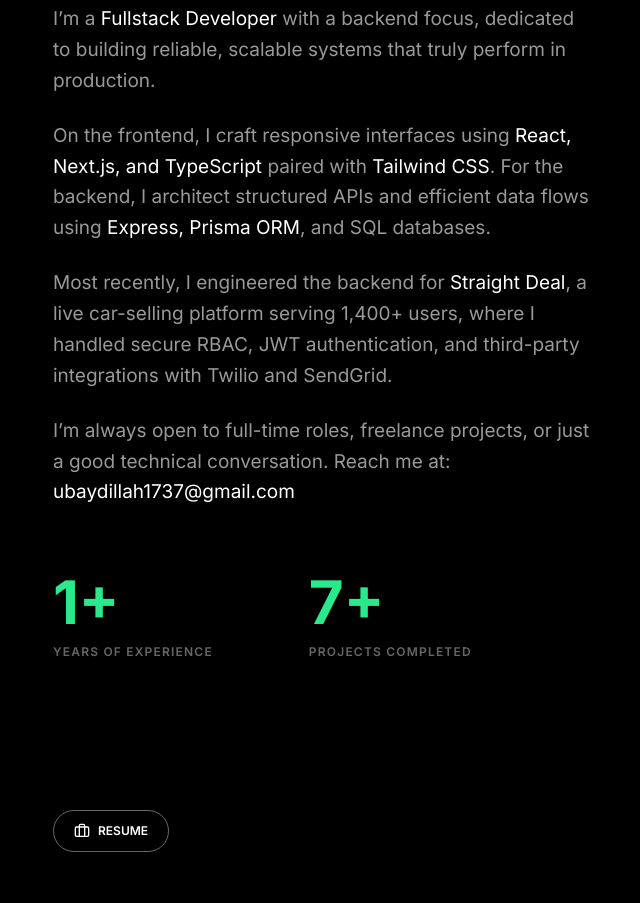
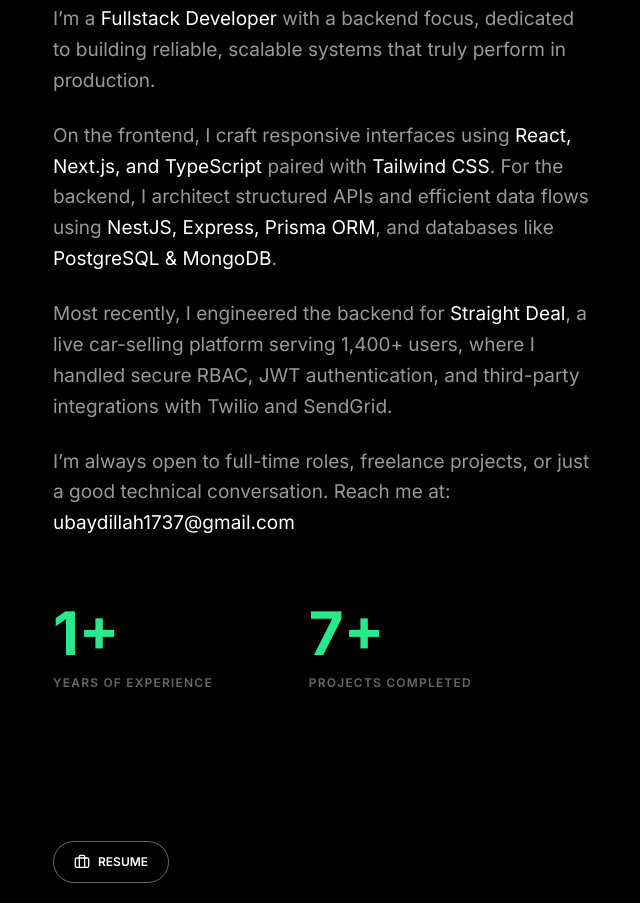
Before and after one commit to ubaydillah1/bio, a React (Vite) app: page / in a window 1280 px wide. Shown: the part 1320-2223 px from the top of the page, without its empty margins (427-1067 px from the left). Built offline with nearby package versions, Linux system fonts and the light colour scheme; no server answers.

Commit message:
chore: update about me

```diff
--- a/src/components/Layouts/AboutSection.jsx/index.jsx
+++ b/src/components/Layouts/AboutSection.jsx/index.jsx
@@ -55,9 +55,13 @@ const AboutSection = () => {
           . For the backend, I architect structured APIs and efficient data
           flows using{" "}
           <span className={theme === "black" ? "text-white" : "text-black"}>
-            Express, Prisma ORM
+            NestJS, Express, Prisma ORM
           </span>
-          , and SQL databases.
+          , and databases like{" "}
+          <span className={theme === "black" ? "text-white" : "text-black"}>
+            PostgreSQL & MongoDB
+          </span>
+          .
         </p>
         <p>
           Most recently, I engineered the backend for{" "}
```
